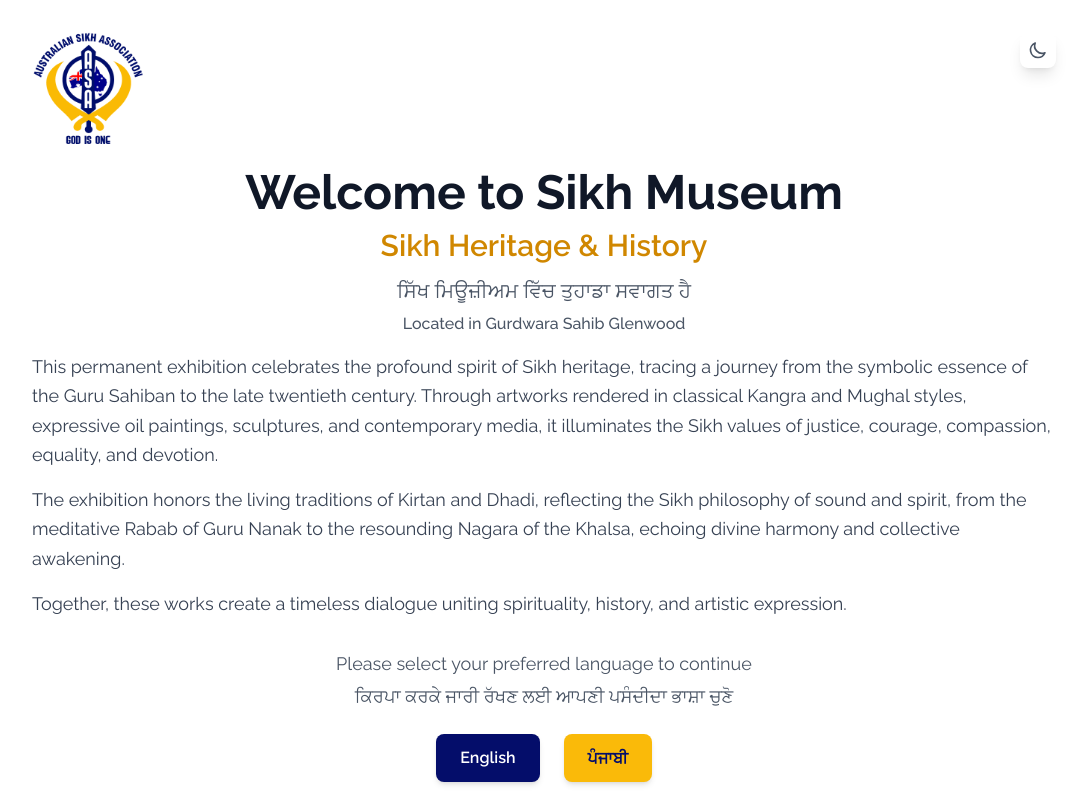
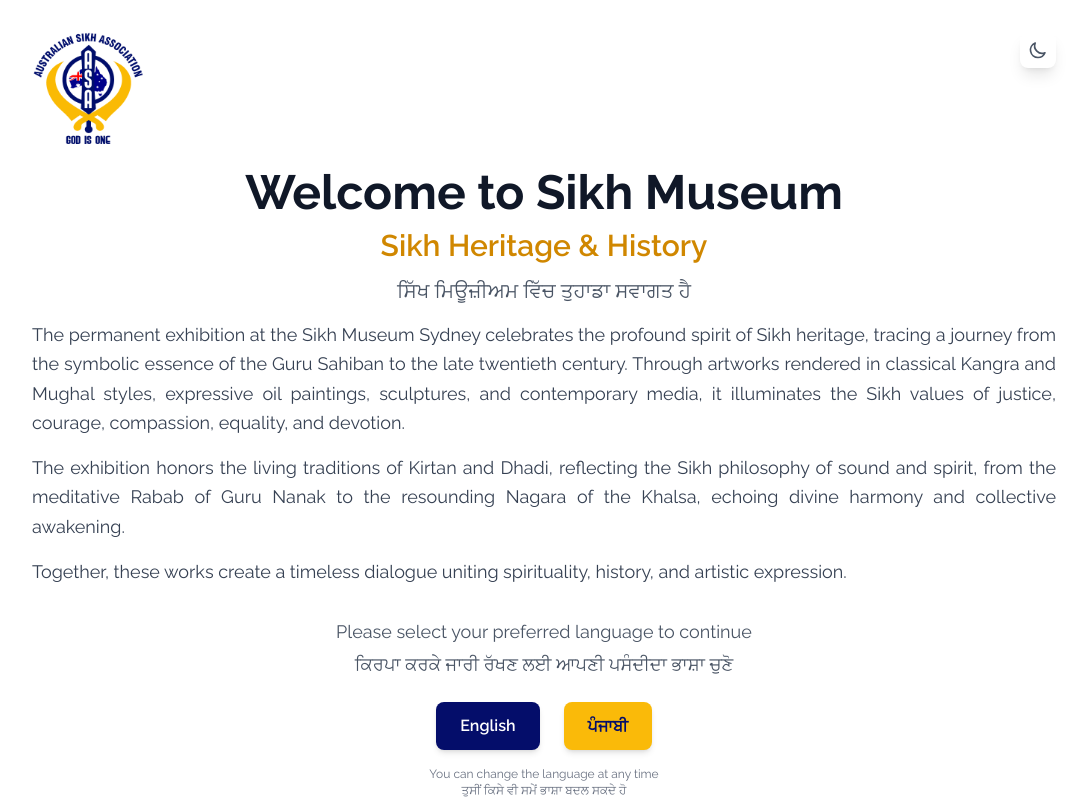
Before and after one commit to harvinder-its/museum-app, a Next.js app: page / in a window 1280 px wide. Shown: the top 799 px of the page, without its empty margins (96-1183 px from the left). Built offline with nearby package versions, Linux system fonts and the light colour scheme.

Commit message:
Polish home hero text layout

```diff
--- a/src/app/page.tsx
+++ b/src/app/page.tsx
@@ -75,19 +75,16 @@ export default function LanguageSelection() {
             <p className={`mt-3 text-lg md:text-xl ${isDarkMode ? 'text-gray-300' : 'text-gray-600'}`}>
               ਸਿੱਖ ਮਿਊਜ਼ੀਅਮ ਵਿੱਚ ਤੁਹਾਡਾ ਸਵਾਗਤ ਹੈ
             </p>
-            <p className={`mt-2 text-base font-medium ${isDarkMode ? 'text-gray-300' : 'text-gray-600'}`}>
-              Located in Gurdwara Sahib Glenwood
-            </p>
           </div>
 
           <div
-            className={`mt-4 w-full text-left text-sm leading-relaxed sm:text-base md:text-lg ${
+            className={`mt-4 w-full text-justify text-sm leading-relaxed sm:text-base md:text-lg ${
               isDarkMode ? 'text-gray-300' : 'text-gray-700'
             }`}
           >
             <div className="mx-auto w-full max-w-4xl md:max-w-5xl">
               <p className="mb-4">
-                This permanent exhibition celebrates the profound spirit of Sikh heritage, tracing a journey from the symbolic essence of
+                The permanent exhibition at the Sikh Museum Sydney celebrates the profound spirit of Sikh heritage, tracing a journey from the symbolic essence of
                 the Guru Sahiban to the late twentieth century. Through artworks rendered in classical Kangra and Mughal styles, expressive
                 oil paintings, sculptures, and contemporary media, it illuminates the Sikh values of justice, courage, compassion, equality,
                 and devotion.
```
